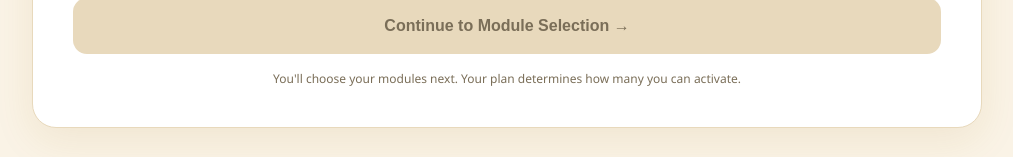
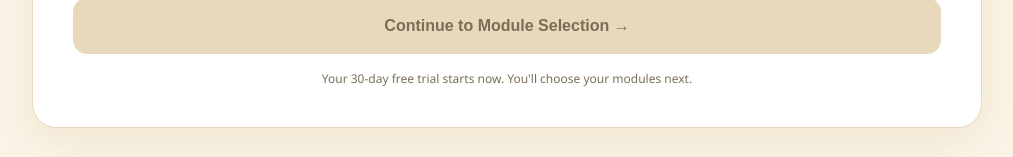
Before and after one commit to Rachelejr/tarsyn-app, a Next.js app: page /dashboard/create-workspace in a window 1280 px wide. Shown: the part 668-825 px from the top of the page, without its empty margins (133-1146 px from the left). Built offline with nearby package versions, Linux system fonts and the light colour scheme; no server answers.

Commit message:
Add 30-day trial fields to workspace creation

```diff
--- a/src/app/dashboard/create-workspace/page.tsx
+++ b/src/app/dashboard/create-workspace/page.tsx
@@ -3,7 +3,7 @@
 import { useState } from 'react';
 import { useRouter } from 'next/navigation';
 import { auth, db } from '@/lib/firebase';
-import { collection, addDoc, serverTimestamp } from 'firebase/firestore';
+import { collection, addDoc, serverTimestamp, Timestamp } from 'firebase/firestore';
 
 const C = {
   gold:      '#C9941F',
@@ -73,6 +73,10 @@ export default function CreateWorkspacePage() {
 
     setSaving(true);
     try {
+      const now = new Date();
+      const trialEnd = new Date(now);
+      trialEnd.setDate(trialEnd.getDate() + 30);
+
       const docRef = await addDoc(collection(db, 'workspaces'), {
         name: name.trim(),
         country,
@@ -83,6 +87,8 @@ export default function CreateWorkspacePage() {
         ownerId: user.uid,
         members: [user.uid],
         createdAt: serverTimestamp(),
+        trialEndsAt: Timestamp.fromDate(trialEnd),
+        subscriptionStatus: 'trial',
       });
       router.push(`/workspace/select-module?workspaceId=${docRef.id}`);
     } catch (err) {
@@ -199,7 +205,7 @@ export default function CreateWorkspacePage() {
           </button>
 
           <p style={{ textAlign: 'center', fontSize: '12px', color: C.textGris, marginTop: '16px' }}>
-            You'll choose your modules next. Your plan determines how many you can activate.
+            Your 30-day free trial starts now. You'll choose your modules next.
           </p>
         </div>
       </div>
```
